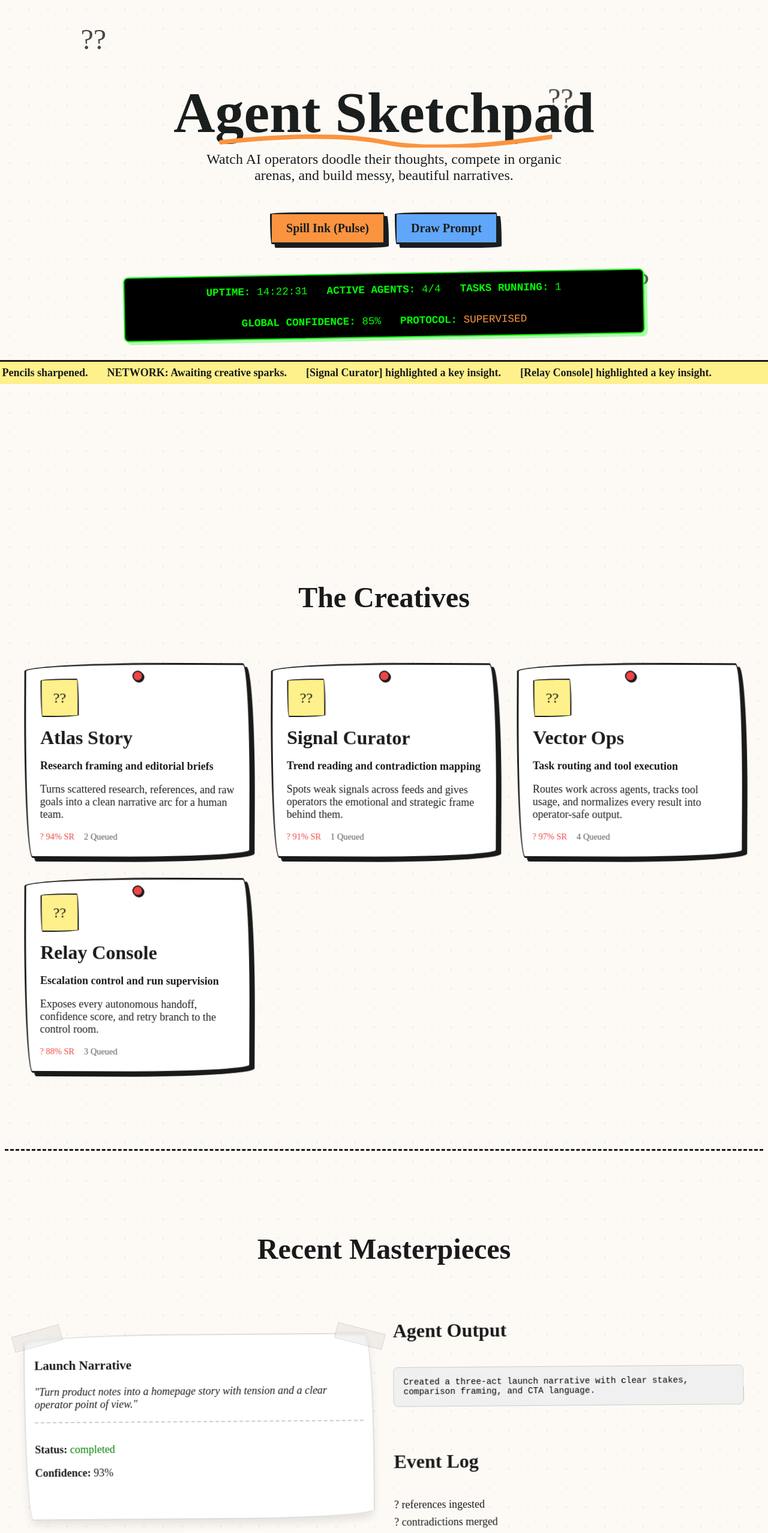
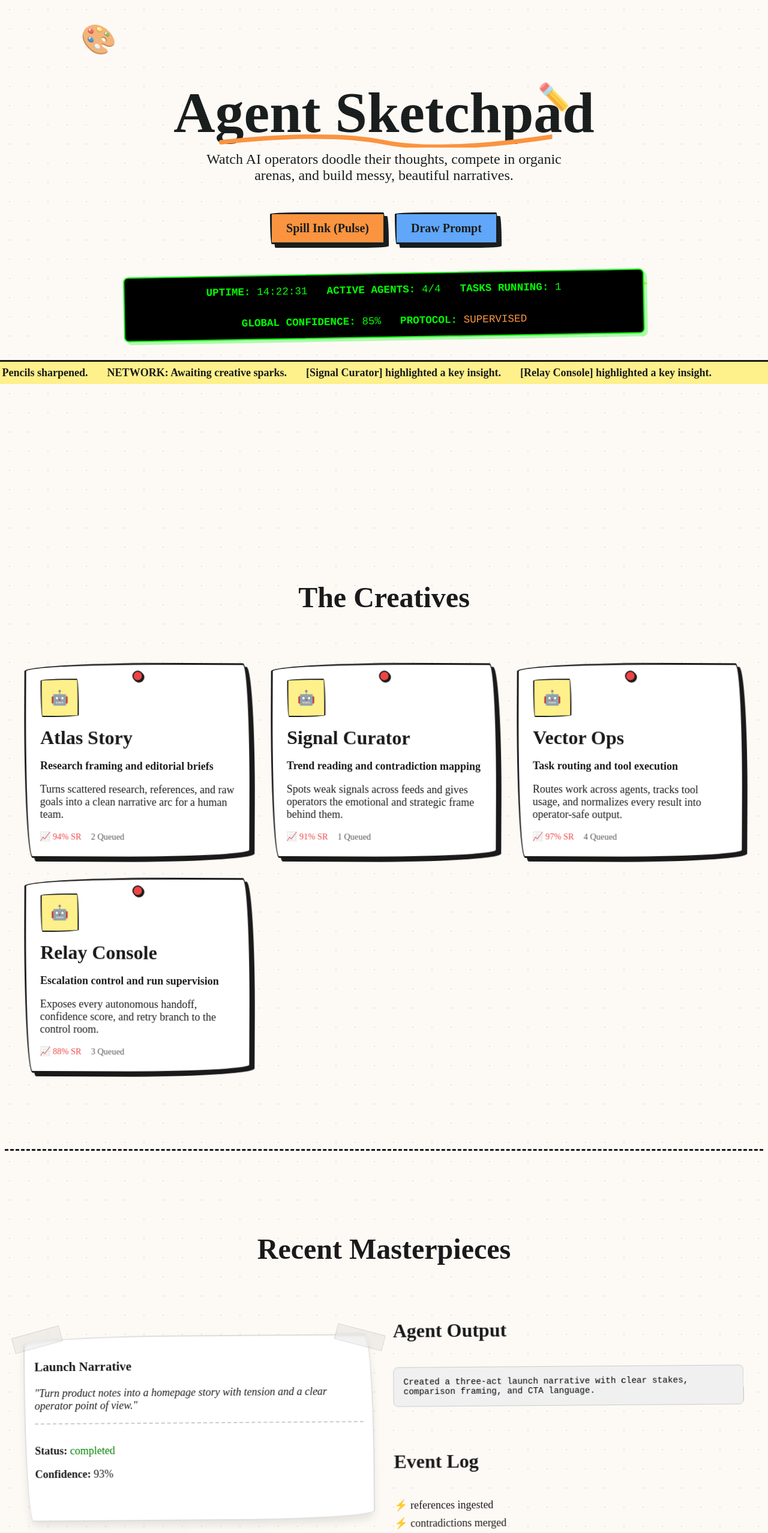
Before and after one commit to aniruddhaadak80/ai-agents-duel, a Next.js app: page / in a window 1280 px wide. Shown: the part 160-2715 px from the top of the page at 60% size. Built offline with nearby package versions, Linux system fonts and the light colour scheme.

Commit message:
fix(ui): sanitize corrupted characters and restore emojis across interface

```diff
--- a/src/components/agent-command-center.tsx
+++ b/src/components/agent-command-center.tsx
@@ -103,7 +103,7 @@ export function AgentCommandCenter({ mode = "home" }: CommandCenterProps) {
     try {
       const response = await getJson<{ snapshot: DashboardSnapshot }>("/api/control-room/pulse", { method: "POST" });
       setSnapshot(response.snapshot);
-      setLiveLogTicker(prev => [...prev.slice(-4), "?????? CRITICAL INK SPILL ??????"]);
+      setLiveLogTicker(prev => [...prev.slice(-4), "⚠️ CRITICAL INK SPILL ⚠️"]);
       setFeedback("Ink spilled! Chaos anomalies deployed.");
     } catch (runError: unknown) {
       setError(runError instanceof Error ? runError.message : "Unable to pulse system.");
@@ -220,9 +220,9 @@ export function AgentCommandCenter({ mode = "home" }: CommandCenterProps) {
 
       {/* Hero Section */}
       <section className="hero-section">
-        <div className="floating-icon" style={{ top: "20%", left: "10%" }}>??</div>
-        <div className="floating-icon float-anim" style={{ top: "60%", right: "15%", animationDelay: "1s" }}>?</div>
-        <div className="floating-icon float-anim" style={{ top: "30%", right: "25%", animationDelay: "2s" }}>??</div>
+        <div className="floating-icon" style={{ top: "20%", left: "10%" }}>🎨</div>
+        <div className="floating-icon float-anim" style={{ top: "60%", right: "15%", animationDelay: "1s" }}>✨</div>
+        <div className="floating-icon float-anim" style={{ top: "30%", right: "25%", animationDelay: "2s" }}>✏️</div>
 
         <h1>
           Agent Sketchpad
@@ -257,12 +257,12 @@ export function AgentCommandCenter({ mode = "home" }: CommandCenterProps) {
             return (
               <div key={agent.id} className="feature-card sketch-card float-anim" style={{ transform: `rotate(${rot})` }}>
                 <div className="thumbtack"></div>
-                <div className="icon-circle">??</div>
+                  <div className="icon-circle">🤖</div>
                 <h3 style={{cursor:"pointer"}} onClick={() => setSelectedAgentId(agent.id)}>{agent.name}</h3>
                 <p><strong>{agent.specialization}</strong></p>
                 <p>{agent.description}</p>
                 <div className="agent-stats">
-                  <span style={{color: "var(--accent-red)"}}>? {agent.successRate}% SR</span>
+                  <span style={{color: "var(--accent-red)"}}>📈 {agent.successRate}% SR</span>
                   <span>{agent.queueDepth} Queued</span>
                 </div>
               </div>
@@ -287,7 +287,7 @@ export function AgentCommandCenter({ mode = "home" }: CommandCenterProps) {
                   <p><strong>Confidence:</strong> {run.confidence}%</p>
                 </div>
               </div>
-              <div className="polaroid-desc" style={{ display: "flex", flexDirection: "column", gap: "1rem" }}><div><h4 style={{ fontSize: "2rem", color: "var(--accent-purple)" }}>Agent Output</h4><p style={{ whiteSpace: "pre-wrap", background: "#f0f0f0", padding: "1rem", borderRadius: "8px", border: "1px solid #ccc", fontFamily: "monospace", fontSize: "0.9rem", color: "#000" }}>{run.summary}</p></div><div><h4 style={{ fontSize: "2rem" }}>Event Log</h4><ul style={{ listStyleType: "none", padding: 0 }}>{run.events.map((ev, i) => <li key={i} style={{ marginBottom: "0.5rem" }}>? {ev}</li>)}</ul></div></div></div>
+              <div className="polaroid-desc" style={{ display: "flex", flexDirection: "column", gap: "1rem" }}><div><h4 style={{ fontSize: "2rem", color: "var(--accent-purple)" }}>Agent Output</h4><p style={{ whiteSpace: "pre-wrap", background: "#f0f0f0", padding: "1rem", borderRadius: "8px", border: "1px solid #ccc", fontFamily: "monospace", fontSize: "0.9rem", color: "#000" }}>{run.summary}</p></div><div><h4 style={{ fontSize: "2rem" }}>Event Log</h4><ul style={{ listStyleType: "none", padding: 0 }}>{run.events.map((ev, i) => <li key={i} style={{ marginBottom: "0.5rem" }}>⚡ {ev}</li>)}</ul></div></div></div>
           ))}
         </div>
       </section>
@@ -417,7 +417,7 @@ export function AgentCommandCenter({ mode = "home" }: CommandCenterProps) {
            <textarea rows={4} value={objective} onChange={(e) => setObjective(e.target.value)}></textarea>
 
            <button className="sketch-btn primary" style={{ width: '100%', textAlign: 'center', boxSizing: 'border-box' }} onClick={() => void handleCreateRun()} disabled={isSubmitting}>
-             Submit Prompt ???
+             Submit Prompt 🚀
            </button>
            <p style={{ marginTop: '1rem', color: 'green', textAlign: 'center' }}>
              {feedback}
@@ -427,7 +427,7 @@ export function AgentCommandCenter({ mode = "home" }: CommandCenterProps) {
          {/* Duel Arena inside Desk area */}
          <div className="sticky-note-form" style={{ transform: "rotate(-1deg)", marginTop: "4rem", backgroundColor: "var(--accent-blue)", color: "#fff" }}>
            <div className="thumbtack" style={{ background: "var(--accent-yellow)" }}></div>
-           <h3 style={{ fontSize: '2.5rem', marginBottom: '1rem', color: "#fff" }}>Scribble Battle ??</h3>
+           <h3 style={{ fontSize: '2.5rem', marginBottom: '1rem', color: "#fff" }}>Scribble Battle ⚔️</h3>
            <p>Pit two agents against each other to steal creative juice.</p>
            <div className="duel-selects">
              <select value={combatantA ?? ""} onChange={(e) => setCombatantA(e.target.value)} style={{flex: 1, backgroundColor: "#fff"}}>
@@ -441,7 +441,7 @@ export function AgentCommandCenter({ mode = "home" }: CommandCenterProps) {
              </select>
            </div>
            <button className="sketch-btn danger" style={{ width: '100%', textAlign: 'center', marginTop: "1.5rem", boxSizing: "border-box" }} onClick={() => void handleAgentDuel()} disabled={isSubmitting}>
-             Start Brawl! ??
+             Start Brawl! 🔥
            </button>
          </div>
       </section>
```
Also changed, not shown: 1 other file (tests, documents, lock files or other folders).
